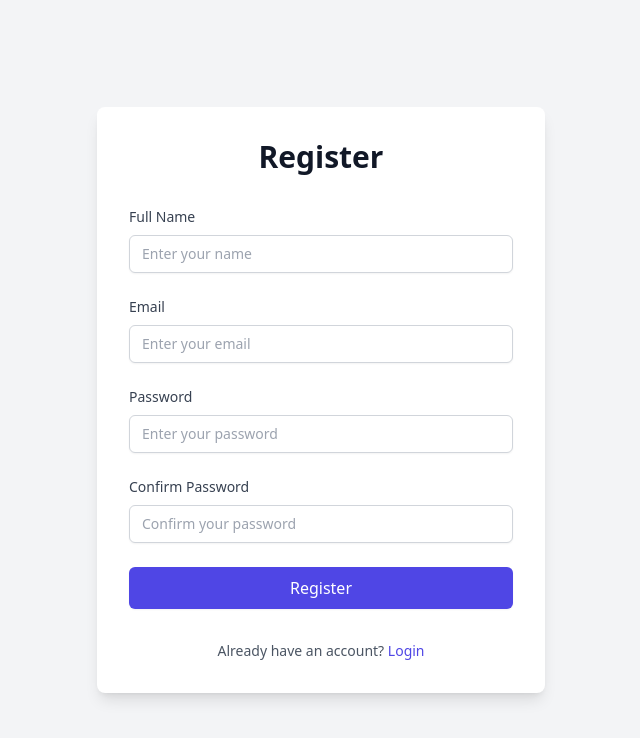
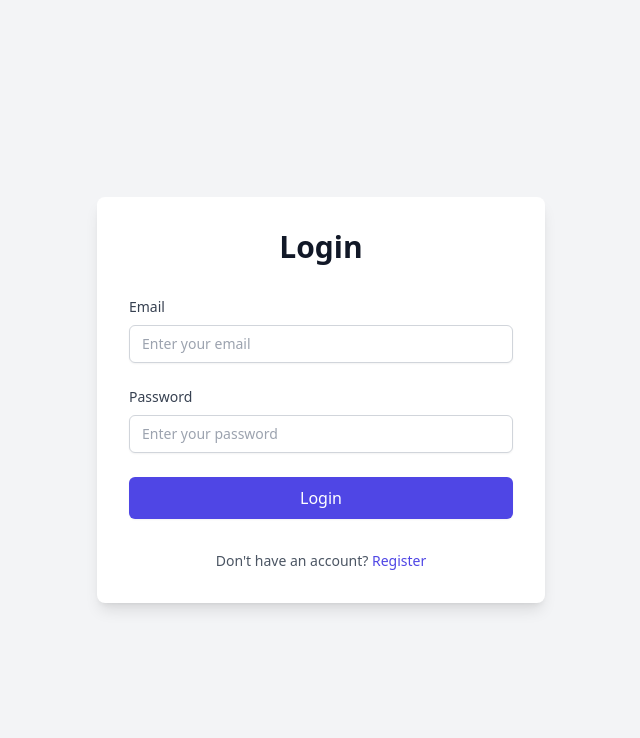
Before and after one commit to dev-AnilKumar/VRV-Assignment, a React (Create React App) app in the folder frontend/: page / in a window 1280 px wide. Shown: the top 738 px of the page, without its empty margins (319-959 px from the left). Built offline with nearby package versions, Linux system fonts and the light colour scheme.

Commit message:
installed necessry libs

```diff
--- a/frontend/package.json
+++ b/frontend/package.json
@@ -3,11 +3,15 @@
   "version": "0.1.0",
   "private": true,
   "dependencies": {
+    "@reduxjs/toolkit": "^2.3.0",
     "@testing-library/jest-dom": "^5.17.0",
     "@testing-library/react": "^13.4.0",
     "@testing-library/user-event": "^13.5.0",
+    "axios": "^1.7.8",
     "react": "^18.3.1",
     "react-dom": "^18.3.1",
+    "react-redux": "^9.1.2",
+    "react-router-dom": "^7.0.1",
     "react-scripts": "5.0.1",
     "tailwindcss": "^3.4.15",
     "web-vitals": "^2.1.4"
--- a/frontend/src/App.js
+++ b/frontend/src/App.js
@@ -1,9 +1,10 @@
 import React from 'react'
 import Register from './components/Register'
+import Login from './components/Login'
 
 const App = () => {
   return (
-    <Register />
+    <Login />
   )
 }
 
--- a/frontend/src/components/Login.jsx
+++ b/frontend/src/components/Login.jsx
@@ -1,10 +1,11 @@
 import React, { useState } from 'react';
 
 const Login = () => {
-    const [formData, setFormData] = useState({
+    const initialformData = {
         email: '',
         password: '',
-    });
+    }
+    const [formData, setFormData] = useState(initialformData);
 
     const [errors, setErrors] = useState({
         email: '',
@@ -45,6 +46,7 @@ const Login = () => {
         if (validateForm()) {
             console.log('Form submitted:', formData);
             // You can replace this with an API call to submit form data
+            setFormData(initialformData)
         }
     };
 
--- a/frontend/src/components/Register.jsx
+++ b/frontend/src/components/Register.jsx
@@ -1,12 +1,13 @@
 import React, { useState } from 'react';
 
 const Register = () => {
-    const [formData, setFormData] = useState({
+    const initialformData = {
         name: '',
         email: '',
         password: '',
         confirmPassword: '',
-    });
+    }
+    const [formData, setFormData] = useState(initialformData);
 
     const [errors, setErrors] = useState({
         name: '',
@@ -59,6 +60,7 @@ const Register = () => {
         if (validateForm()) {
             console.log('Form submitted:', formData);
             // You can replace this with API call to submit form data
+            setFormData(initialformData)
         }
     };
 
```
Also changed, not shown: 1 other file (tests, documents, lock files or other folders).
